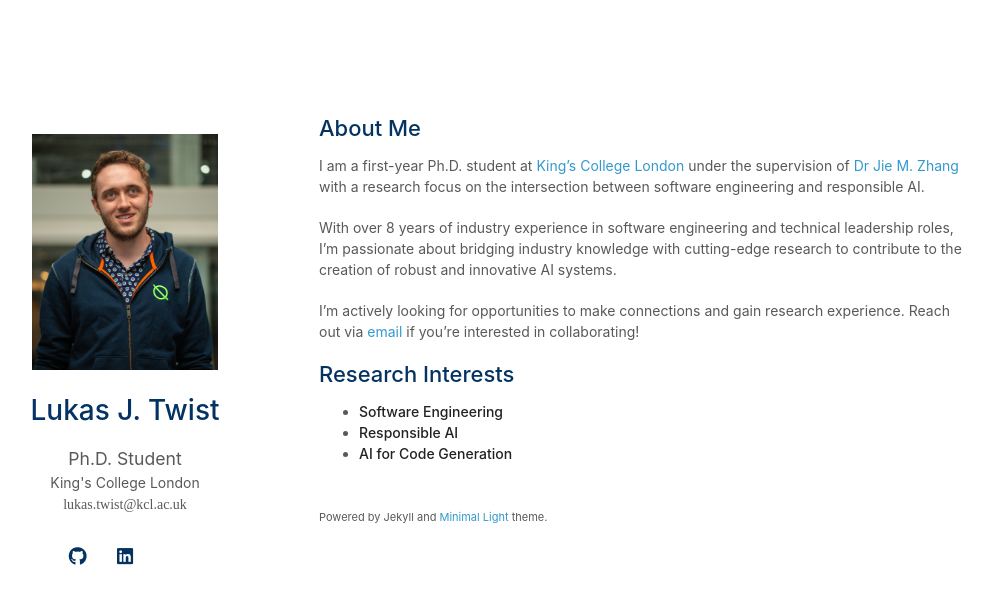
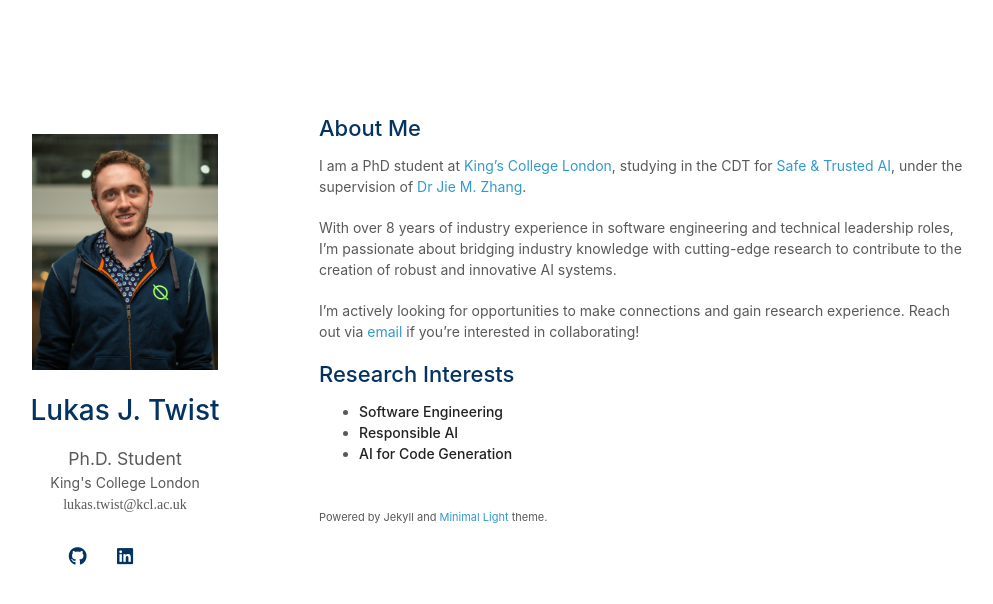
Before and after one commit to itsluketwist/itsluketwist.github.io, a Jekyll site: the page built from index.md, in a window 1280 px wide. Shown: the top 604 px of the page, without its empty margins (151-1144 px from the left). Built offline with Jekyll 4.4.1, drawn with Linux system fonts in a browser that asks for light colours; a style sheet for code colours, icons or effects is not loaded; our own code applies the rules of GitHub Pages for plain Markdown files.

Commit message:
Bump profile.

```diff
--- a/index.md
+++ b/index.md
@@ -4,9 +4,9 @@ layout: homepage
 
 ## About Me
 
-I am a first-year Ph.D. student at [King's College London](https://www.kcl.ac.uk/) under
-the supervision of [Dr Jie M. Zhang](https://sites.google.com/view/jie-zhang/home) with a
-research focus on the intersection between software engineering and responsible AI.
+I am a PhD student at [King's College London](https://www.kcl.ac.uk/),
+studying in the CDT for [Safe & Trusted AI](https://safeandtrustedai.org/),
+under the supervision of [Dr Jie M. Zhang](https://sites.google.com/view/jie-zhang/home).
 
 With over 8 years of industry experience in software engineering and technical leadership
 roles, I’m passionate about bridging industry knowledge with cutting-edge research to
```
